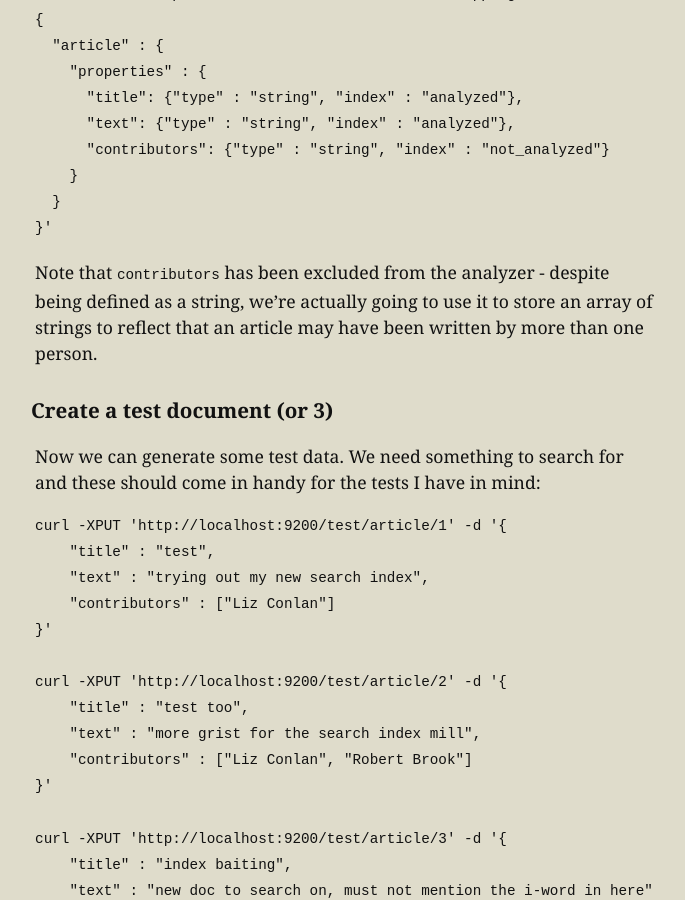
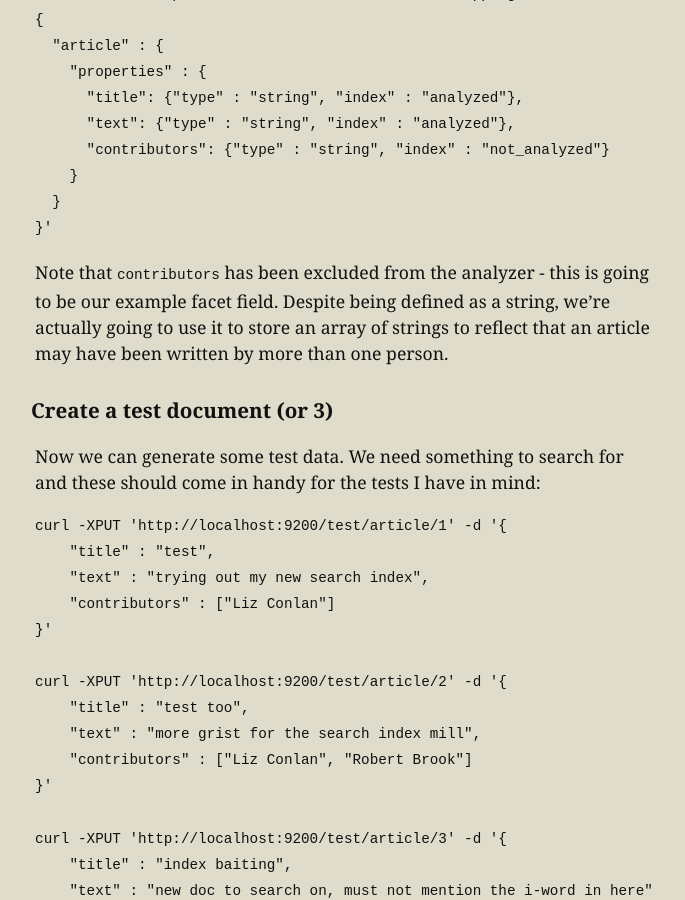
Before and after one commit to lizconlan/lizconlan.github.com, a Jekyll site: the page built from _posts/2013-09-22-experiments-with-elasticsearch-1.md, in a window 1280 px wide and 900 px high, scrolled down 1877 px. Shown: the whole window, without its empty margins (294-979 px from the left). Built offline with Jekyll 4.4.1, drawn with Linux system fonts in a browser that asks for light colours.

Commit message:
expanding a little on facets in the elasticsearch post

```diff
--- a/_posts/2013-09-22-experiments-with-elasticsearch-1.md
+++ b/_posts/2013-09-22-experiments-with-elasticsearch-1.md
@@ -57,7 +57,7 @@ Let's go ahead and map out a document type called article:
       }
     }'
 
-Note that `contributors` has been excluded from the analyzer - despite being defined as a string, we're actually going to use it to store an array of strings to reflect that an article may have been written by more than one person.
+Note that `contributors` has been excluded from the analyzer - this is going to be our example facet field. Despite being defined as a string, we're actually going to use it to store an array of strings to reflect that an article may have been written by more than one person.
 
 ### Create a test document (or 3)
 
```
